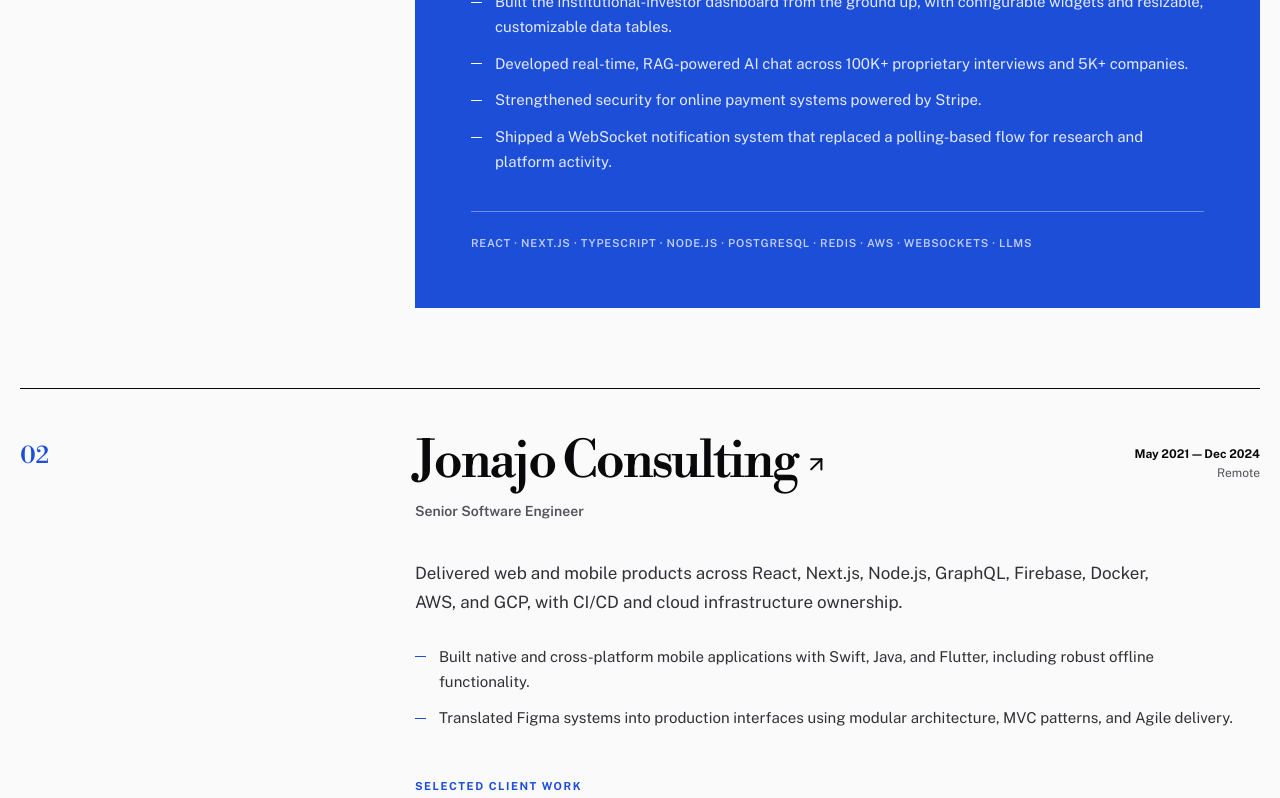
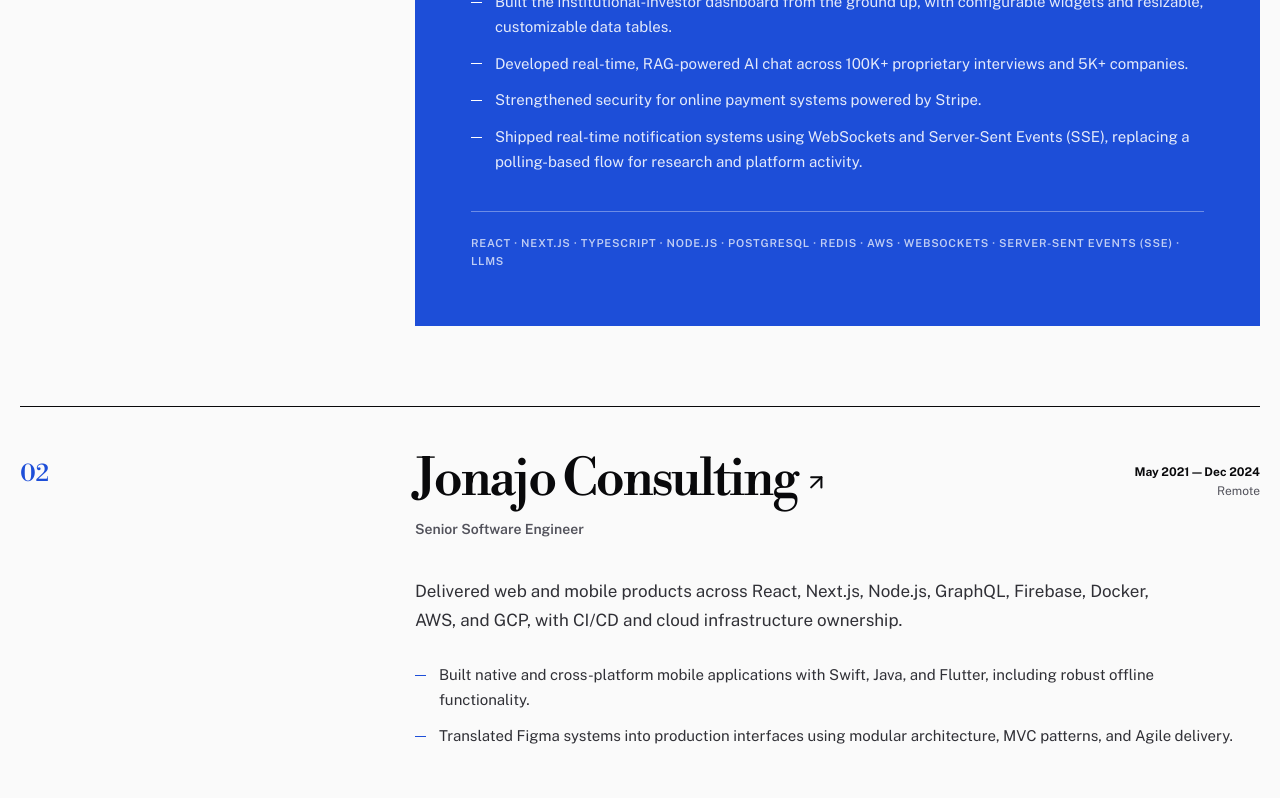
Before and after one commit to oscarlolero/o.montescamberos-cv, a React (Vite) app: page / in a window 1280 px wide. Shown: the part 2360-3158 px from the top of the page. Built offline with nearby package versions, Linux system fonts and the light colour scheme.

Commit message:
add server-sent events to cv stack

```diff
--- a/src/App.jsx
+++ b/src/App.jsx
@@ -21,7 +21,7 @@
   ['01', 'Frontend', 'React, TypeScript, Next.js, Vue.js, Vuetify, AngularJS, Tailwind CSS, Ant Design'],
   ['02', 'Backend & APIs', 'Node.js, Express, GraphQL, REST APIs, TypeORM, PostgreSQL, Redis, SQL Server'],
   ['03', 'Cloud & delivery', 'AWS (Amplify, ECS/ECR, EC2, RDS, SQS, Lambda, IAM, S3, CloudWatch), GCP (Cloud Run, GKE, Compute Engine, Cloud Functions, Cloud Build, Cloud Storage, VPC), Docker, CI/CD, Linux'],
-  ['04', 'Real-time & AI', 'WebSockets, streaming output, long-running job state, LLM integration patterns'],
+  ['04', 'Real-time & AI', 'WebSockets, Server-Sent Events (SSE), streaming output, long-running job state, LLM integration patterns'],
   ['05', 'Mobile', 'Swift, Java, Flutter, Realm, CameraX, Room'],
   ['06', 'Quality & collaboration', 'Jest, Cypress, Playwright, GitHub, Figma, code reviews, technical documentation, Agile/Scrum'],
 ]
@@ -46,9 +46,9 @@
         'Built the institutional-investor dashboard from the ground up, with configurable widgets and resizable, customizable data tables.',
         'Developed real-time, RAG-powered AI chat across 100K+ proprietary interviews and 5K+ companies.',
         'Strengthened security for online payment systems powered by Stripe.',
-        'Shipped a WebSocket notification system that replaced a polling-based flow for research and platform activity.',
+        'Shipped real-time notification systems using WebSockets and Server-Sent Events (SSE), replacing a polling-based flow for research and platform activity.',
       ],
-      stack: 'React · Next.js · TypeScript · Node.js · PostgreSQL · Redis · AWS · WebSockets · LLMs',
+      stack: 'React · Next.js · TypeScript · Node.js · PostgreSQL · Redis · AWS · WebSockets · Server-Sent Events (SSE) · LLMs',
     },
   },
   {
```
Also changed, not shown: 1 other file (tests, documents, lock files or other folders).
